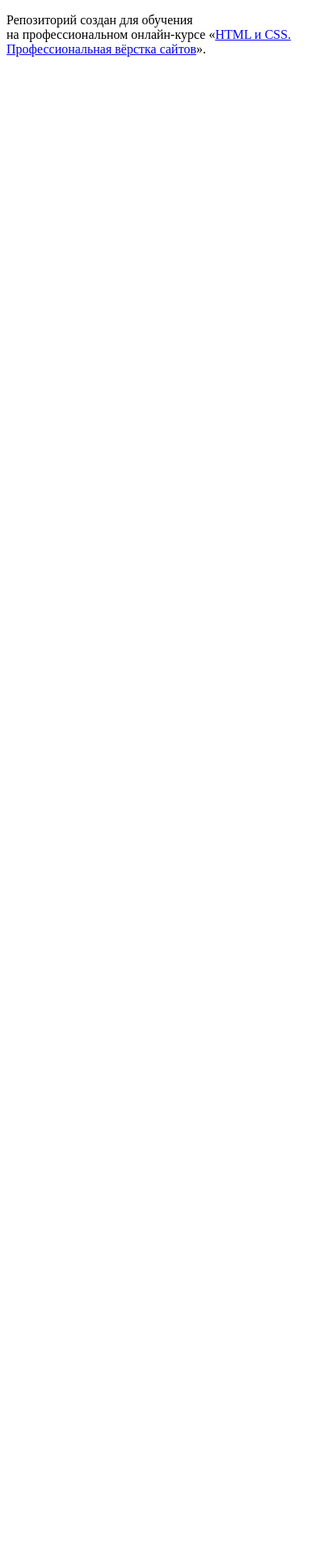
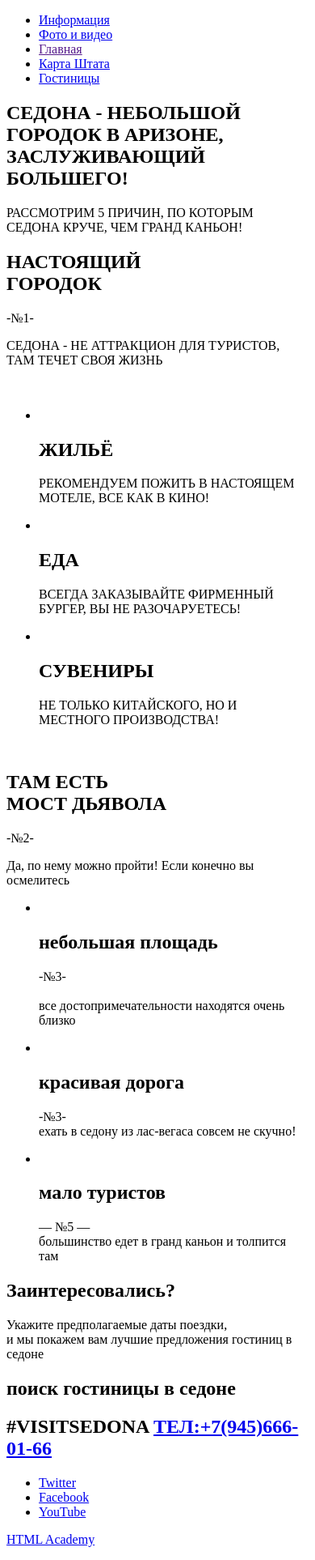
Before and after one commit to htmlacademy-htmlcss/1728271-sedona-30, a plain HTML site: page index.html in a window 390 px wide. Shown: the whole page at 81% size. Before the commit the page ends 844 px from the top, so only its background shows below. Drawn offline with Linux system fonts and the light colour scheme.

Commit message:
Разметка главной страницы

```diff
--- a/index.html
+++ b/index.html
@@ -2,11 +2,127 @@
 <html lang="ru">
   <head>
     <meta charset="utf-8">
-    <title>HTML Academy: Седона</title>
+    <title>Sedona</title>
   </head>
   <body>
-
-    <p>Репозиторий создан для обучения на профессиональном онлайн‑курсе «<a href="https://htmlacademy.ru/intensive/htmlcss">HTML и CSS. Профессиональная вёрстка сайтов</a>».</p>
+      <header>
+        <nav>
+          <ul>
+            <li>
+              <a href="#">Информация</a>
+            </li>
+            <li>
+              <a href="#">Фото и видео</a>
+            </li>
+            <li>
+              <a href="">Главная</a>
+            </li>
+            <li>
+              <a href="#">Карта Штата</a>
+            </li>
+            <li>
+              <a href="catalog.html">Гостиницы</a>
+            </li>
+          </ul>
+        </nav>
+      </header>
+      <main>
+        <section>
+          <h2>СЕДОНА - НЕБОЛЬШОЙ ГОРОДОК В АРИЗОНЕ,<br>
+            ЗАСЛУЖИВАЮЩИЙ БОЛЬШЕГО!
+          </h2>
+          <p>РАССМОТРИМ 5 ПРИЧИН, ПО КОТОРЫМ СЕДОНА КРУЧЕ, ЧЕМ ГРАНД КАНЬОН!</p>
+        </section>
+        <section>
+          <h2>НАСТОЯЩИЙ<br>
+           ГОРОДОК</h2>
+           <p>-№1-</p>
+           <P>СЕДОНА - НЕ АТТРАКЦИОН ДЛЯ ТУРИСТОВ, ТАМ ТЕЧЕТ СВОЯ ЖИЗНЬ</P>
+           <img src="" name="Sedona#1">
+           <ul>
+             <li>
+               <img src="" name="house">
+               <h2>ЖИЛЬЁ</h2>
+               <p>РЕКОМЕНДУЕМ ПОЖИТЬ В НАСТОЯЩЕМ<br>
+                МОТЕЛЕ, ВСЕ КАК В КИНО!</p>
+             </li>
+             <li>
+               <img src="" name="burger">
+               <h2>ЕДА</h2>
+               <p>ВСЕГДА ЗАКАЗЫВАЙТЕ ФИРМЕННЫЙ БУРГЕР,
+                ВЫ НЕ РАЗОЧАРУЕТЕСЬ!</p>
+             </li>
+             <li>
+               <img src="" name="souvenirs">
+               <h2>СУВЕНИРЫ</h2>
+               <p>НЕ ТОЛЬКО КИТАЙСКОГО, НО И МЕСТНОГО ПРОИЗВОДСТВА!</p>
+             </li>
+           </ul>
+        </section>
+        <section>
+          <img src="" name="Canyon">
+          <h2>ТАМ ЕСТЬ<br>
+          МОСТ ДЬЯВОЛА</h2>
+          <p>-№2-</p>
+          <p>Да, по нему можно пройти! Если конечно
+            вы осмелитесь</p>
+        </section>
+        <section>
+          <ul>
+            <li>
+              <img src="" name="square">
+              <h2>небольшая
+                площадь</h2>
+              <p>-№3-<br>
+                <br>
+                все достопримечательности
+                находятся очень близко</p>
+            </li>
+            <li>
+              <img src="" name="beautiful road">
+              <h2>красивая
+                дорога</h2>
+              <p>-№3-<br>
+                ехать в седону из лас-вегаса совсем
+                не скучно!</p>
+            </li>
+            <li>
+              <img src="" name="few tourists">
+              <h2>мало
+                туристов</h2>
+              <p>— №5 —<br>
+                большинство едет в гранд каньон
+                и толпится там</p>
+            </li>
+          </ul>
+        </section>
+        <section>
+          <h1>Заинтересовались?</h1>
+          <P>Укажите предполагаемые даты поездки,<BR>
+           и мы покажем вам лучшие предложения гостиниц в седоне</P>
+        </section>
+        <section>
+          <h2>поиск гостиницы в седоне</h2>
+          <!-- Тут должна быть форма -->
+        </section>
+      </main>
+        <footer>
+          <section>
+          <h2>#VISITSEDONA
+          <a href="tel:+79456660166">ТЕЛ:+7(945)666-01-66</a>
+          </h2>
+        </section>
+        <section>
+          <ul>
+        <li><a href="#">Twitter</a></li>
+        <li><a href="#">Facebook</a></li>
+        <li><a href="#">YouTube</a></li>
+          </ul>
+        </section>
+        <p>
+          <a href="https://htmlacademy.ru">HTML Academy</a>
+        </p>
+        </footer>
 
   </body>
 </html>
```
Also changed, not shown: catalog.html (added).
